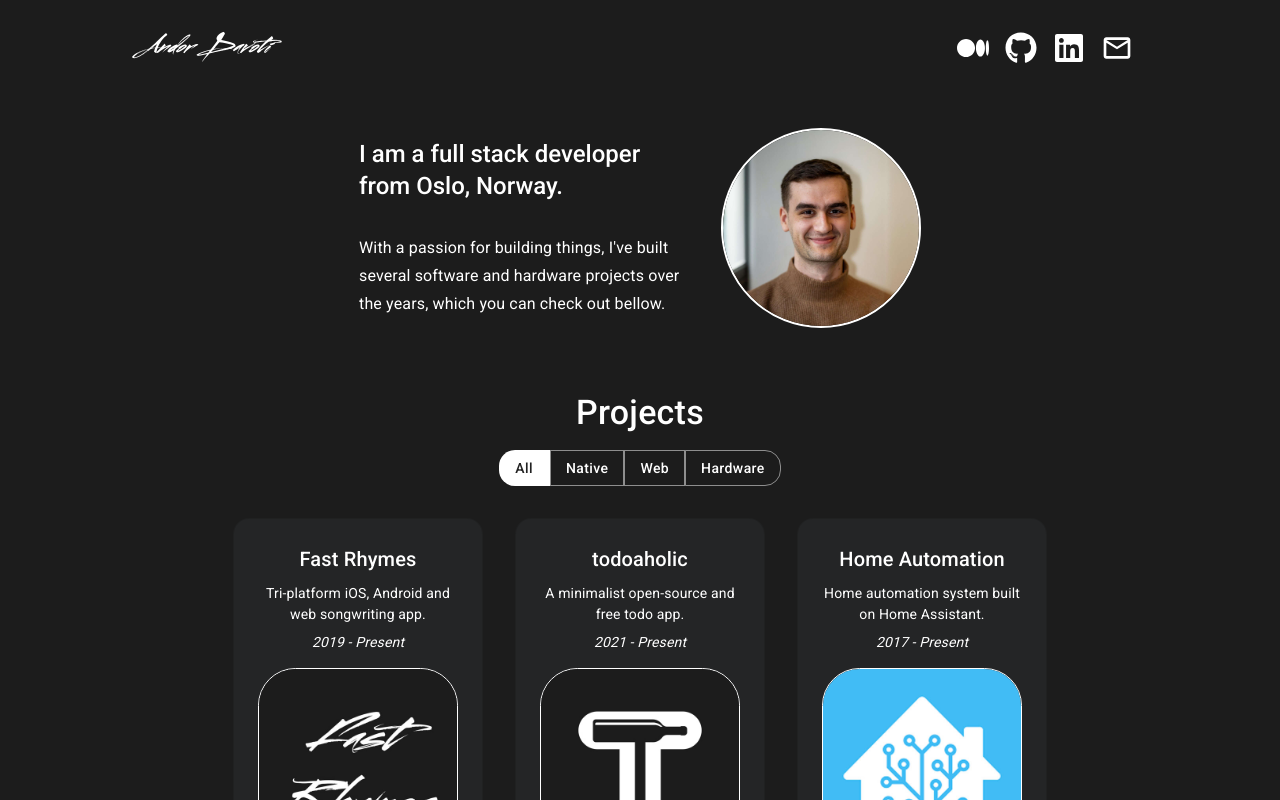
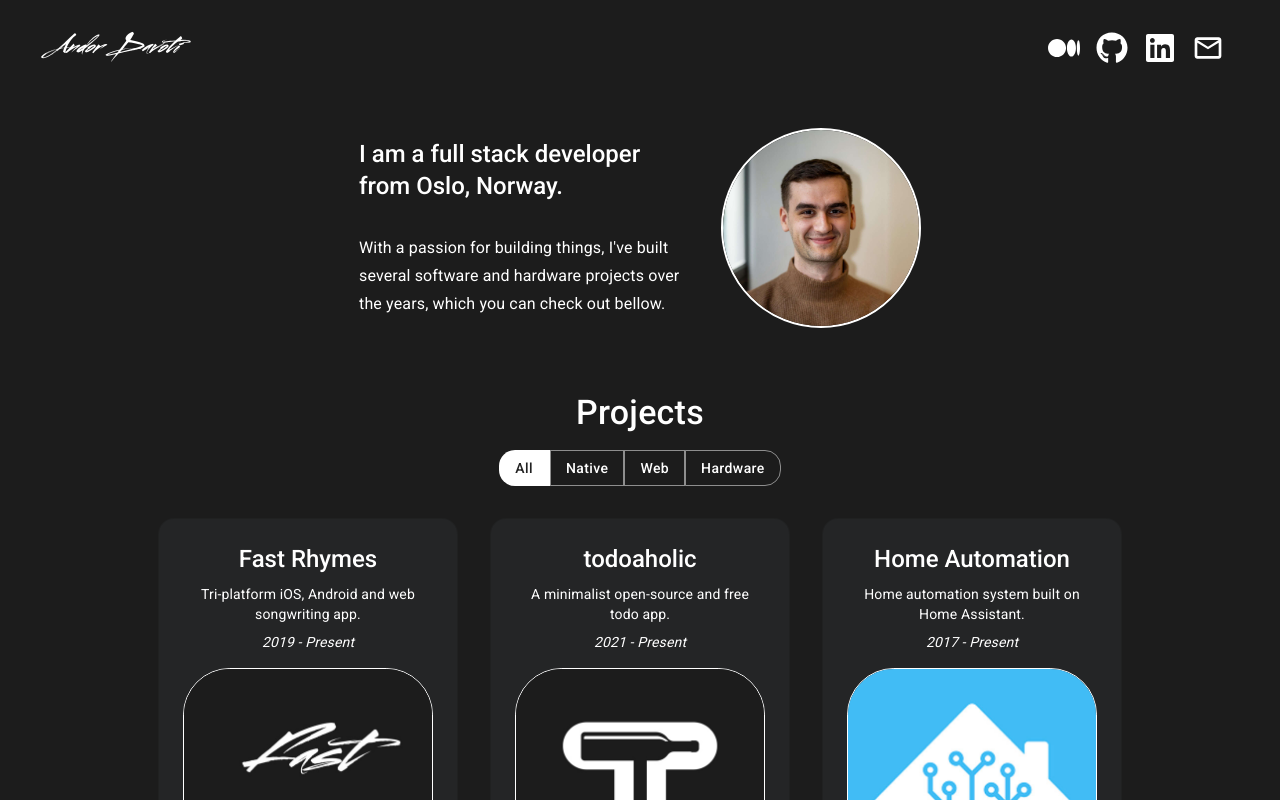
Before and after one commit to andordavoti/andordavoti, a Next.js app: page / in a window 1280 px wide. Shown: the top 800 px of the page. Built offline with nearby package versions, Linux system fonts and the light colour scheme.

Commit message:
make the project card a bit larger

```diff
--- a/components/ProjectCard.tsx
+++ b/components/ProjectCard.tsx
@@ -21,7 +21,7 @@ const ProjectCard: React.FC<Props> = ({
       variant="outlined"
       onClick={() => router.push(`project/${path}`)}
       style={{
-        width: 250,
+        width: 300,
         height: "auto",
         backgroundColor: "#242526",
         borderRadius: "1rem",
@@ -35,7 +35,12 @@ const ProjectCard: React.FC<Props> = ({
         cursor: "pointer",
       }}
     >
-      <Typography color="textPrimary" align="center" variant="h6">
+      <Typography
+        color="textPrimary"
+        align="center"
+        variant="h5"
+        fontWeight="500"
+      >
         {name}
       </Typography>
 
@@ -59,8 +64,8 @@ const ProjectCard: React.FC<Props> = ({
       <Box m="0.5rem" />
 
       <Image
-        width={200}
-        height={200}
+        width={250}
+        height={250}
         src={imgUrl}
         alt={name}
         style={{
--- a/lib/theme.ts
+++ b/lib/theme.ts
@@ -8,7 +8,7 @@ export const theme = createTheme({
       xs: 0, // not used
       sm: 500,
       md: 768,
-      lg: 1050,
+      lg: 1250,
       xl: 1920, // not used
     },
   },
```
